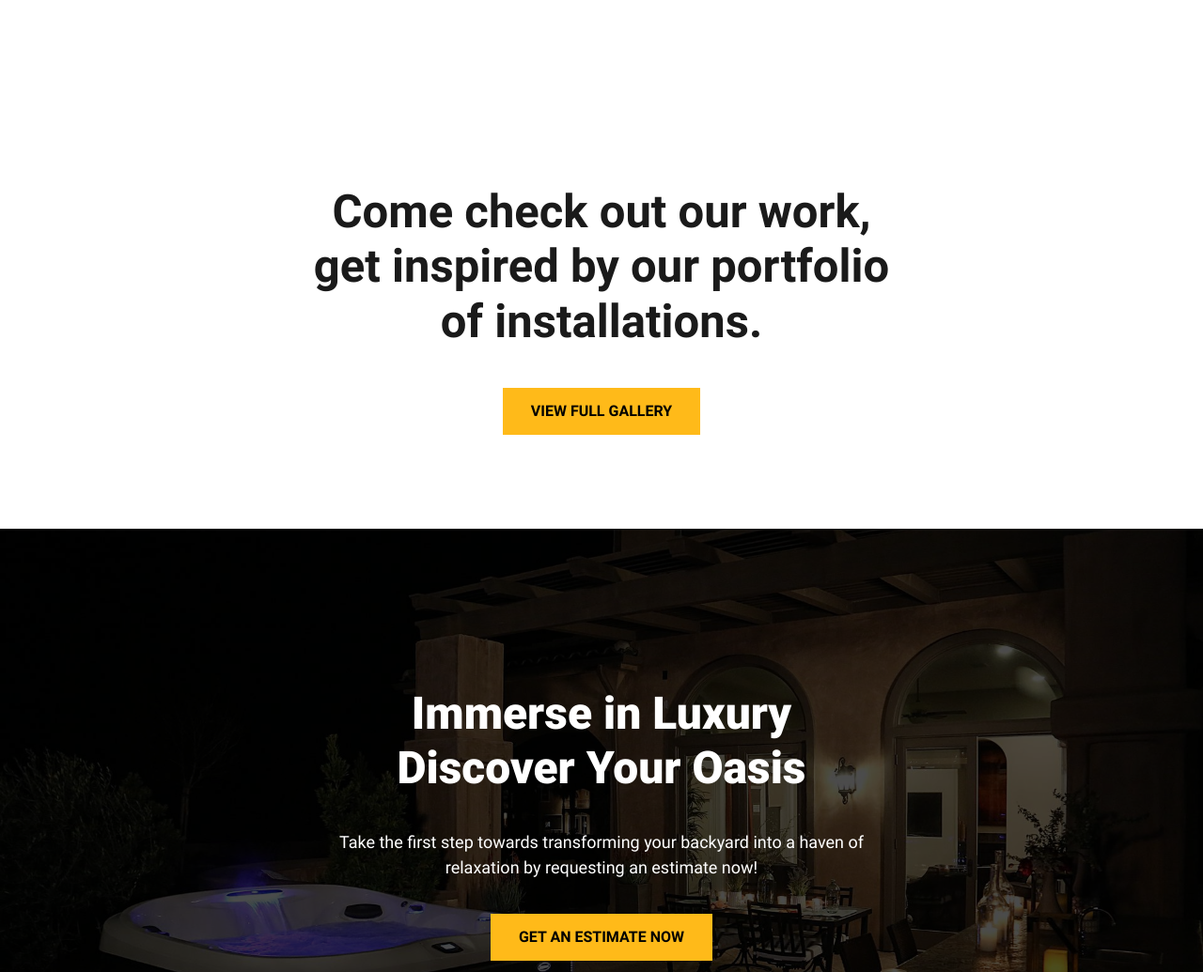
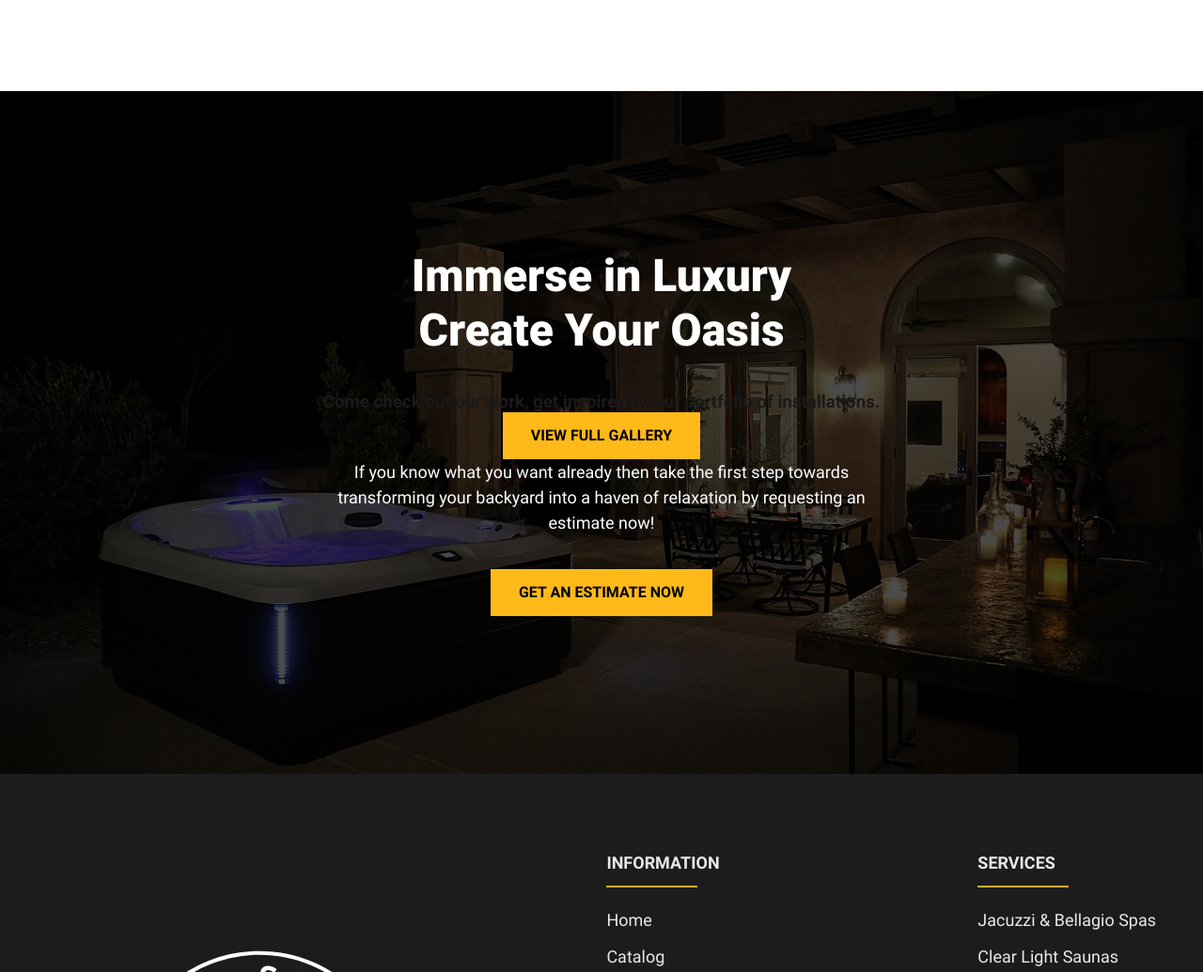
Before and after one commit to kitfoxen/SloSpas-main, an Eleventy site: page src/index.html in a window 1280 px wide. Shown: the part 3355-4390 px from the top of the page at 94% size. Built offline with nearby package versions, Linux system fonts and the light colour scheme; Eleventy itself is replaced by a stand-in of ours; files that its build step writes are made by us from their sources.

Commit message:
removed gallery on main page

```diff
--- a/src/index.html
+++ b/src/index.html
@@ -191,25 +191,16 @@ block
 </section>
 
 <!-- ============================================ -->
-<!--                   Gallery                    -->
-<!-- ============================================ -->
-
-<section id="gallery">
-    <div class="cs-container">
-        <h2 class="cs-title">Come check out our work, get inspired by our portfolio of installations.</h2>
-        <a href="/projects" class="button-solid">View Full Gallery</a>
-    </div>
-</section>
-
-<!-- ============================================ -->
 <!--             Final Call to Action             -->
 <!-- ============================================ -->
 
 <section id="cta">
     <div class="container">
-        <h2 class="title">Immerse in Luxury <br> Discover Your Oasis </h2>
+        <h2 class="title">Immerse in Luxury <br> Create Your Oasis </h2>
+        <h3 class="cs-title">Come check out our work, get inspired by our portfolio of installations.</h2>
+        <a href="/projects" class="button-solid">View Full Gallery</a>
         <p>
-            Take the first step towards transforming your backyard into a haven of relaxation by requesting an estimate now!
+            If you know what you want already then take the first step towards transforming your backyard into a haven of relaxation by requesting an estimate now!
         </p>
         <a href="/contact" class="button-solid">Get an Estimate Now</a>
     </div>
```
